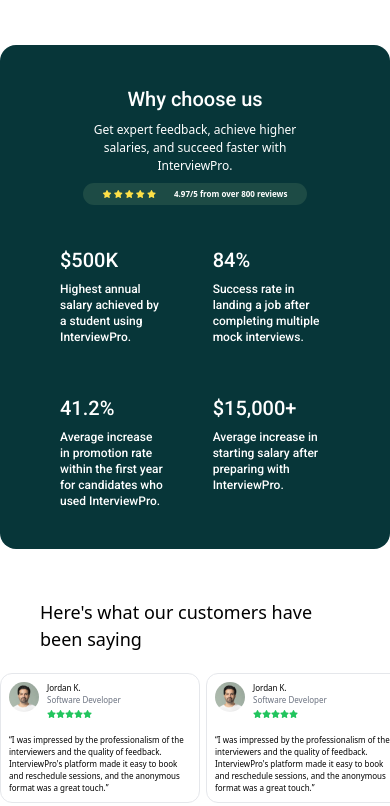
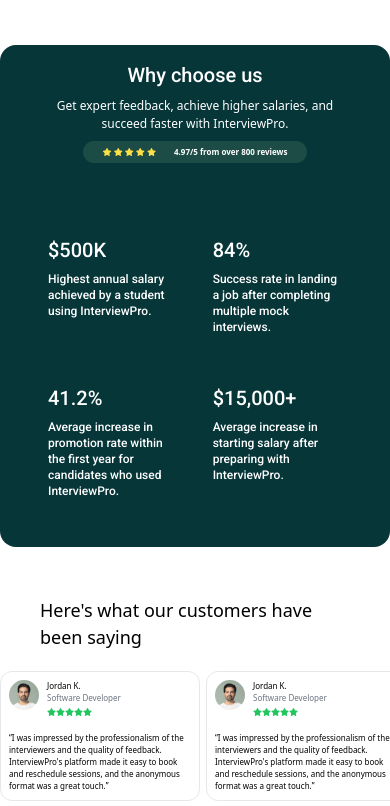
Before and after one commit to bahromiddin01/InterviewPro, a website: page index.html in a window 390 px wide. Shown: the part 3700-4506 px from the top of the page. Drawn offline with Linux system fonts and the light colour scheme.

Commit message:
first commit

```diff
--- a/styles.css
+++ b/styles.css
@@ -158,7 +158,7 @@
 
     /* Start of Our results section styles */
     .results-card {
-        @apply flex flex-col gap-10 lg:gap-24 mt-12 lg:my-24 p-10 lg:p-16 rounded-2xl bg-[#073639] lg:mx-16
+        @apply flex flex-col gap-10 lg:gap-24 mt-12 lg:my-24 p-4 lg:p-16 rounded-2xl bg-[#073639] lg:mx-16
     }
 
     .results-info {
@@ -174,7 +174,7 @@
     }
 
     .results-statistics {
-        @apply grid grid-cols-[auto_auto] lg:flex gap-12 lg:gap-0 mx-5 lg:mx-0 lg:justify-evenly
+        @apply grid grid-cols-[auto_auto] lg:flex gap-12 lg:gap-0 m-8 lg:m-0 lg:justify-evenly
     }
 
     .results__statistics-box {
@@ -189,7 +189,7 @@
         @apply text-[12px] leading-4 lg:leading-5 lg:text-[15px] font-medium text-white font-roboto
     }
 
-    /* End of Our resultes section styles */
+    /* End of Our results section styles */
 
     /* Start of Testimonials section tyles */
     .testimonials-title {
```
Also changed, not shown: output.css.
